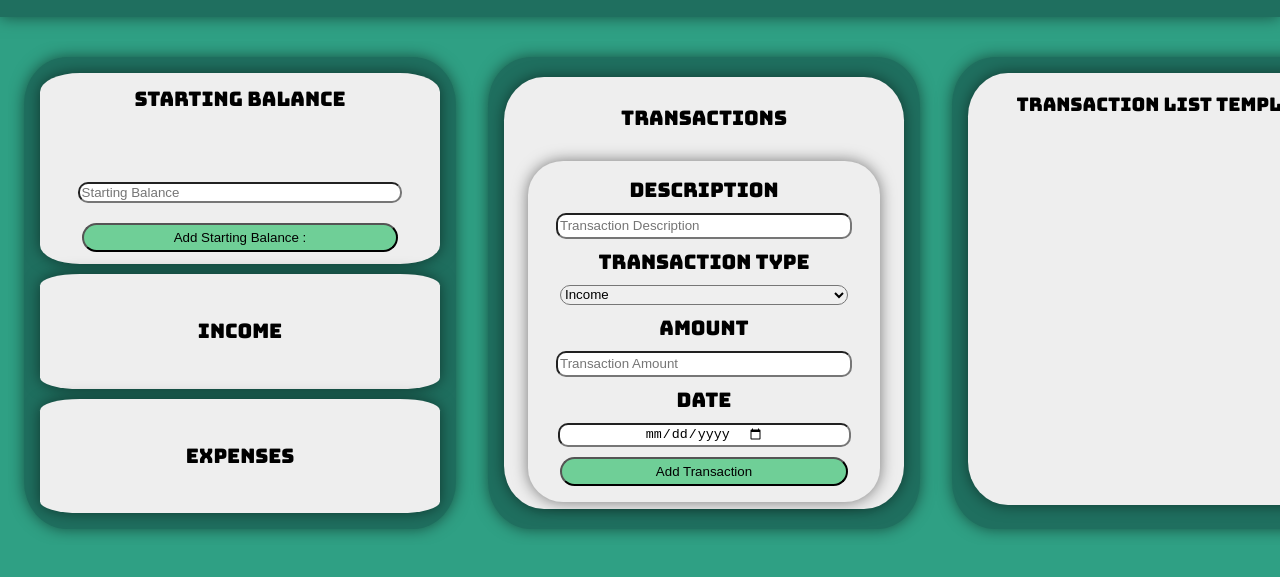
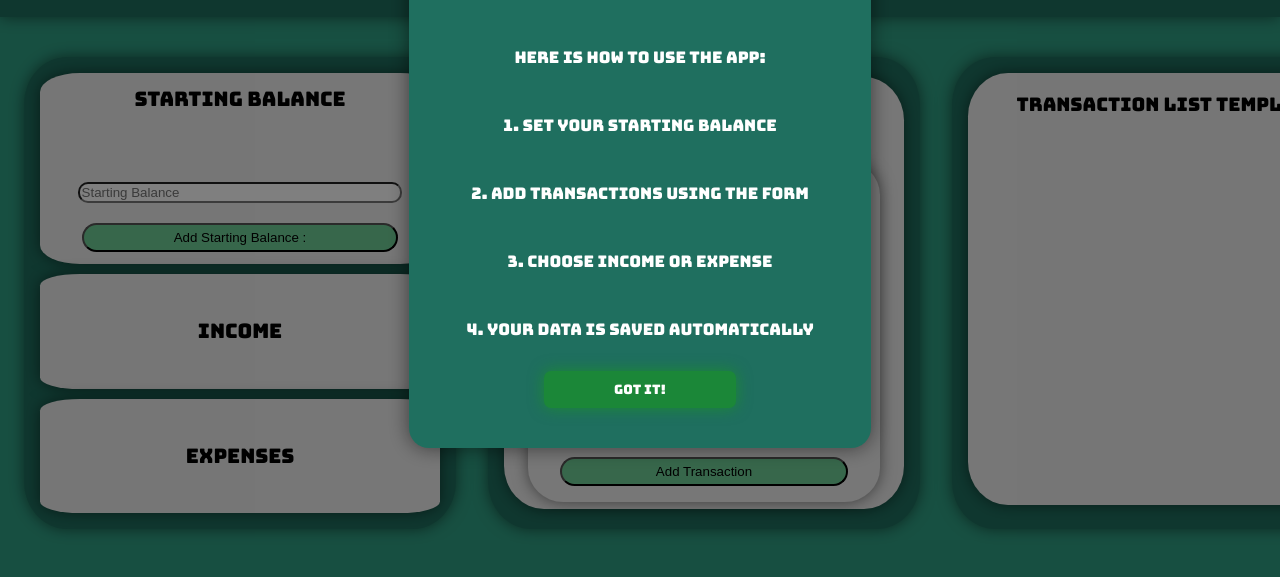
Before and after one commit to raulvasile04/finance-buddy, a plain HTML site: page index.html in a window 1280 px wide. Shown: the part 223-800 px from the top of the page. Drawn offline with Linux system fonts and the light colour scheme; a web font is replaced by a local one.

Commit message:
Added instructions as closable modal

```diff
--- a/index.html
+++ b/index.html
@@ -63,6 +63,17 @@
             </div>
         </div>
     </div>
+    <div id="modal">
+        <div id="modal-content">
+            <h2>Welcome to Finance Buddy!</h2>
+            <p>Here is how to use the app:</p>
+            <p>1. Set your starting balance</p>
+            <p>2. Add transactions using the form</p>
+            <p>3. Choose income or expense</p>
+            <p>4. Your data is saved automatically</p>
+            <button id="close-modal">Got it!</button>
+        </div>
+    </div>
     <script src = "index.js"></script>
 </body>
 </html>
--- a/index.js
+++ b/index.js
@@ -11,6 +11,15 @@ const incomeAmount = document.getElementById("income-amount");
 const expenseAmount = document.getElementById("expense-amount");
 
 let transactions = [];
+
+const modal = document.getElementById("modal");
+const closeModal = document.getElementById("close-modal");
+modal.style.display = "flex";
+closeModal.addEventListener("click", () => {
+    modal.style.display = "none";
+});
+
+
 
 function displayTransactions() {
     transactionList.innerHTML = "";
--- a/styles.css
+++ b/styles.css
@@ -340,3 +340,47 @@ li{
     border-radius: 5px;
     cursor: pointer;
 }
+
+#modal {
+    display: flex;
+    justify-content: center;
+    align-items: center;
+    position: fixed;
+    top: 0;
+    left: 0;
+    width: 100%;
+    height: 100%;
+    background-color: rgba(0, 0, 0, 0.5);
+    z-index: 999;
+}
+
+#modal-content {
+    background-color: #1F6F5F;
+    padding: 40px;
+    border-radius: 20px;
+    box-shadow: 0 0 20px rgba(0, 0, 0, 0.5);
+    display: flex;
+    flex-direction: column;
+    align-items: center;
+    gap: 15px;
+    max-width: 500px;
+    font-family: "Bungee", sans-serif;
+}
+
+#modal-content > p{
+    color : white;
+}
+
+#close-modal {
+    background-color : rgb(23 166 7 / 0.44);
+    padding : 10px;
+    border-radius: 7px;
+    box-shadow: 0 0 15px rgba(23,166, 7, 0.5);
+    width : 50%;
+    font-family: "Bungee", sans-serif;
+    font-size : 13px;
+    font-weight: 50;
+    font-style: normal;
+    color: white;
+    border : none;
+}
```
